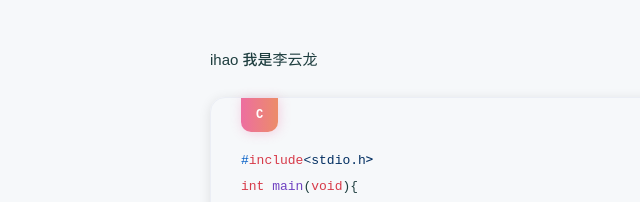
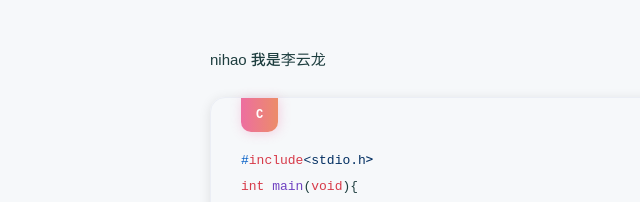
Before and after one commit to GontIhc/GontIhc.github.io, a plain HTML site: page 2023/06/11/my-first-blog/index.html in a window 1280 px wide. Shown: the part 213-415 px from the top of the page, 0-640 px from the left. Drawn offline with nearby package versions, Linux system fonts and the light colour scheme; a web font is replaced by a local one.

Commit message:
Site updated: 2023-06-11 19:54:40

```diff
--- a/2023/06/11/my-first-blog/index.html
+++ b/2023/06/11/my-first-blog/index.html
@@ -161,7 +161,7 @@
     </div>
 
     <div class="content" v-pre>
-        <p>ihao  我是李云龙</p>
+        <p>nihao  我是李云龙</p>
 <pre><code class="C">#include&lt;stdio.h&gt;
 int main(void)&#123;
     printf(&quot;wo shi lyl&quot;)
```
Also changed, not shown: index.html (+1 -1 lines).
